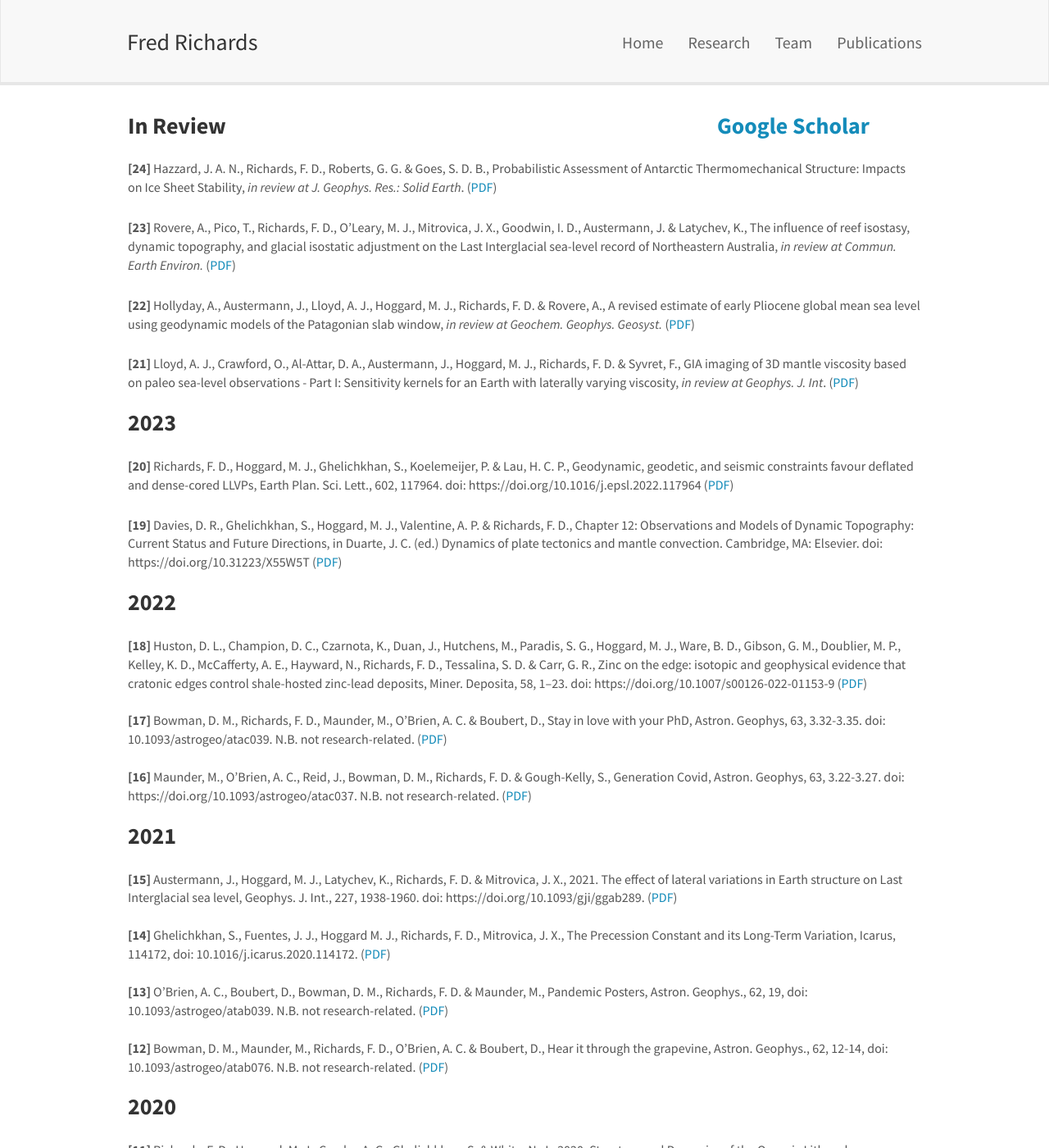
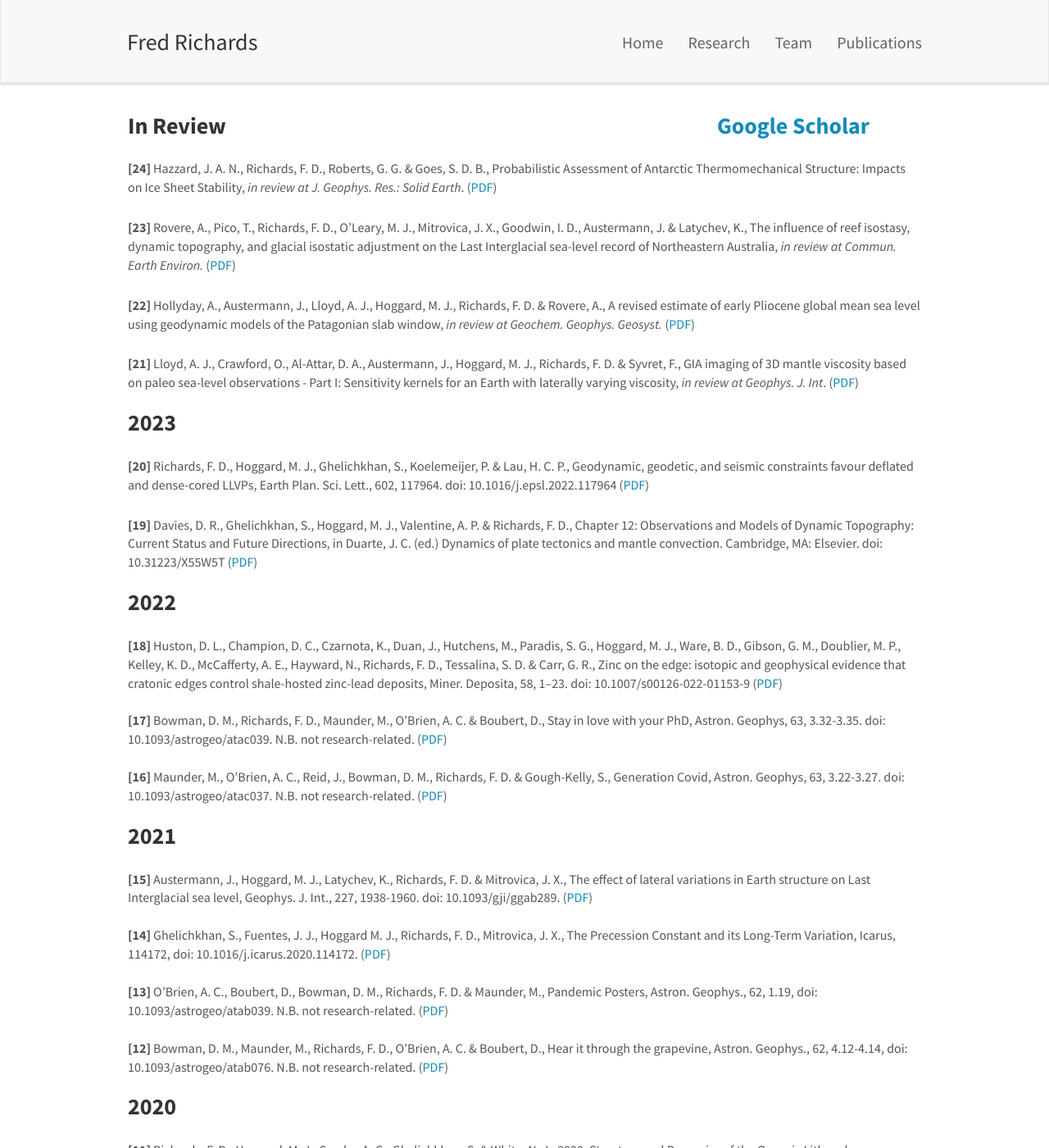
Before and after one commit to freddrichards/freddrichards.github.io, a Jekyll site: the page built from _pages/publications.md, in a window 1280 px wide and 1400 px high. Shown: the whole window at 82% size. Built offline with Jekyll 4.4.1, drawn with Linux system fonts in a browser that asks for light colours; nearby versions of some CDN libraries; some of the changed lines change nothing that is shown.

Commit message:
Update publications.md

```diff
--- a/_pages/publications.md
+++ b/_pages/publications.md
@@ -27,17 +27,17 @@ permalink: /publications/
 <h3 style="font-weight: bold">2023</h3>
 
 <p style="padding-top:15px">
-**[20]** Richards, F. D., Hoggard, M. J., Ghelichkhan, S., Koelemeijer, P. & Lau, H. C. P., Geodynamic, geodetic, and seismic constraints favour deflated and dense-cored LLVPs, Earth Plan. Sci. Lett., 602, 117964. doi: https://doi.org/10.1016/j.epsl.2022.117964 ([PDF](/documents/papers/richards_etal_2023_epsl.pdf))
+**[20]** Richards, F. D., Hoggard, M. J., Ghelichkhan, S., Koelemeijer, P. & Lau, H. C. P., Geodynamic, geodetic, and seismic constraints favour deflated and dense-cored LLVPs, Earth Plan. Sci. Lett., 602, 117964. doi: 10.1016/j.epsl.2022.117964 ([PDF](/documents/papers/richards_etal_2023_epsl.pdf))
 </p>
 
 <p style="padding-top:15px">
-**[19]** Davies, D. R., Ghelichkhan, S., Hoggard, M. J., Valentine, A. P. & Richards, F. D., Chapter 12: Observations and Models of Dynamic Topography: Current Status and Future Directions, in  Duarte, J. C. (ed.) Dynamics of plate tectonics and mantle convection. Cambridge, MA: Elsevier. doi: https://doi.org/10.31223/X55W5T ([PDF](/documents/papers/davies_etal_2022_elsevier.pdf))
+**[19]** Davies, D. R., Ghelichkhan, S., Hoggard, M. J., Valentine, A. P. & Richards, F. D., Chapter 12: Observations and Models of Dynamic Topography: Current Status and Future Directions, in  Duarte, J. C. (ed.) Dynamics of plate tectonics and mantle convection. Cambridge, MA: Elsevier. doi: 10.31223/X55W5T ([PDF](/documents/papers/davies_etal_2022_elsevier.pdf))
 </p>
 
 <h3 style="font-weight: bold">2022</h3>
 
 <p style="padding-top:15px">
-**[18]** Huston, D. L., Champion, D. C., Czarnota, K., Duan, J., Hutchens, M., Paradis, S. G., Hoggard, M. J., Ware, B. D., Gibson, G. M., Doublier, M. P., Kelley, K. D., McCafferty, A. E., Hayward, N., Richards, F. D., Tessalina, S. D. & Carr, G. R., Zinc on the edge: isotopic and geophysical evidence that cratonic edges control shale-hosted zinc-lead deposits, Miner. Deposita, 58, 1–23. doi: https://doi.org/10.1007/s00126-022-01153-9 ([PDF](/documents/papers/huston_etal_2022_minerdepos.pdf))
+**[18]** Huston, D. L., Champion, D. C., Czarnota, K., Duan, J., Hutchens, M., Paradis, S. G., Hoggard, M. J., Ware, B. D., Gibson, G. M., Doublier, M. P., Kelley, K. D., McCafferty, A. E., Hayward, N., Richards, F. D., Tessalina, S. D. & Carr, G. R., Zinc on the edge: isotopic and geophysical evidence that cratonic edges control shale-hosted zinc-lead deposits, Miner. Deposita, 58, 1–23. doi: 10.1007/s00126-022-01153-9 ([PDF](/documents/papers/huston_etal_2022_minerdepos.pdf))
 </p>
 
 <p style="padding-top:12px">
@@ -45,14 +45,13 @@ permalink: /publications/
 </p>
 
 <p style="padding-top:12px">
-**[16]** Maunder, M., O'Brien, A. C., Reid, J., Bowman, D. M., Richards, F. D. & Gough-Kelly, S., Generation Covid, Astron. Geophys, 63, 3.22-3.27. doi: https://doi.org/10.1093/astrogeo/atac037. N.B. not research-related. ([PDF](/documents/papers/maunder_etal_2022_astrongeophys.pdf))
+**[16]** Maunder, M., O'Brien, A. C., Reid, J., Bowman, D. M., Richards, F. D. & Gough-Kelly, S., Generation Covid, Astron. Geophys, 63, 3.22-3.27. doi: 10.1093/astrogeo/atac037. N.B. not research-related. ([PDF](/documents/papers/maunder_etal_2022_astrongeophys.pdf))
 </p>
-
 
 <h3 style="font-weight: bold">2021</h3>
 
 <p style="padding-top:15px">
-**[15]** Austermann, J., Hoggard, M. J., Latychev, K., Richards, F. D. & Mitrovica, J. X., 2021. The effect of lateral variations in Earth structure on Last Interglacial sea level, Geophys. J. Int., 227, 1938-1960. doi:  https://doi.org/10.1093/gji/ggab289. ([PDF](/documents/papers/austermann_etal_2021_gji.pdf))
+**[15]** Austermann, J., Hoggard, M. J., Latychev, K., Richards, F. D. & Mitrovica, J. X., The effect of lateral variations in Earth structure on Last Interglacial sea level, Geophys. J. Int., 227, 1938-1960. doi: 10.1093/gji/ggab289. ([PDF](/documents/papers/austermann_etal_2021_gji.pdf))
 </p>
 
 <p style="padding-top:12px">
@@ -60,11 +59,11 @@ permalink: /publications/
 </p>
 
 <p style="padding-top:12px">
-**[13]**  O'Brien, A. C., Boubert, D., Bowman, D. M., Richards, F. D. & Maunder, M., Pandemic Posters, Astron. Geophys., 62, 19, doi: 10.1093/astrogeo/atab039. N.B. not research-related. ([PDF](/documents/papers/obrien_etal_2021_astrongeophys.pdf))
+**[13]**  O'Brien, A. C., Boubert, D., Bowman, D. M., Richards, F. D. & Maunder, M., Pandemic Posters, Astron. Geophys., 62, 1.19, doi: 10.1093/astrogeo/atab039. N.B. not research-related. ([PDF](/documents/papers/obrien_etal_2021_astrongeophys.pdf))
 </p>
 
 <p style="padding-top:12px">
-**[12]**  Bowman, D. M., Maunder, M., Richards, F. D., O'Brien, A. C. & Boubert, D., Hear it through the grapevine, Astron. Geophys., 62, 12-14, doi: 10.1093/astrogeo/atab076. N.B. not research-related. ([PDF](/documents/papers/bowman_etal_2021_astrongeophys.pdf))
+**[12]**  Bowman, D. M., Maunder, M., Richards, F. D., O'Brien, A. C. & Boubert, D., Hear it through the grapevine, Astron. Geophys., 62, 4.12-4.14, doi: 10.1093/astrogeo/atab076. N.B. not research-related. ([PDF](/documents/papers/bowman_etal_2021_astrongeophys.pdf))
 </p>
 
 <h3 style="font-weight: bold">2020</h3>
```
